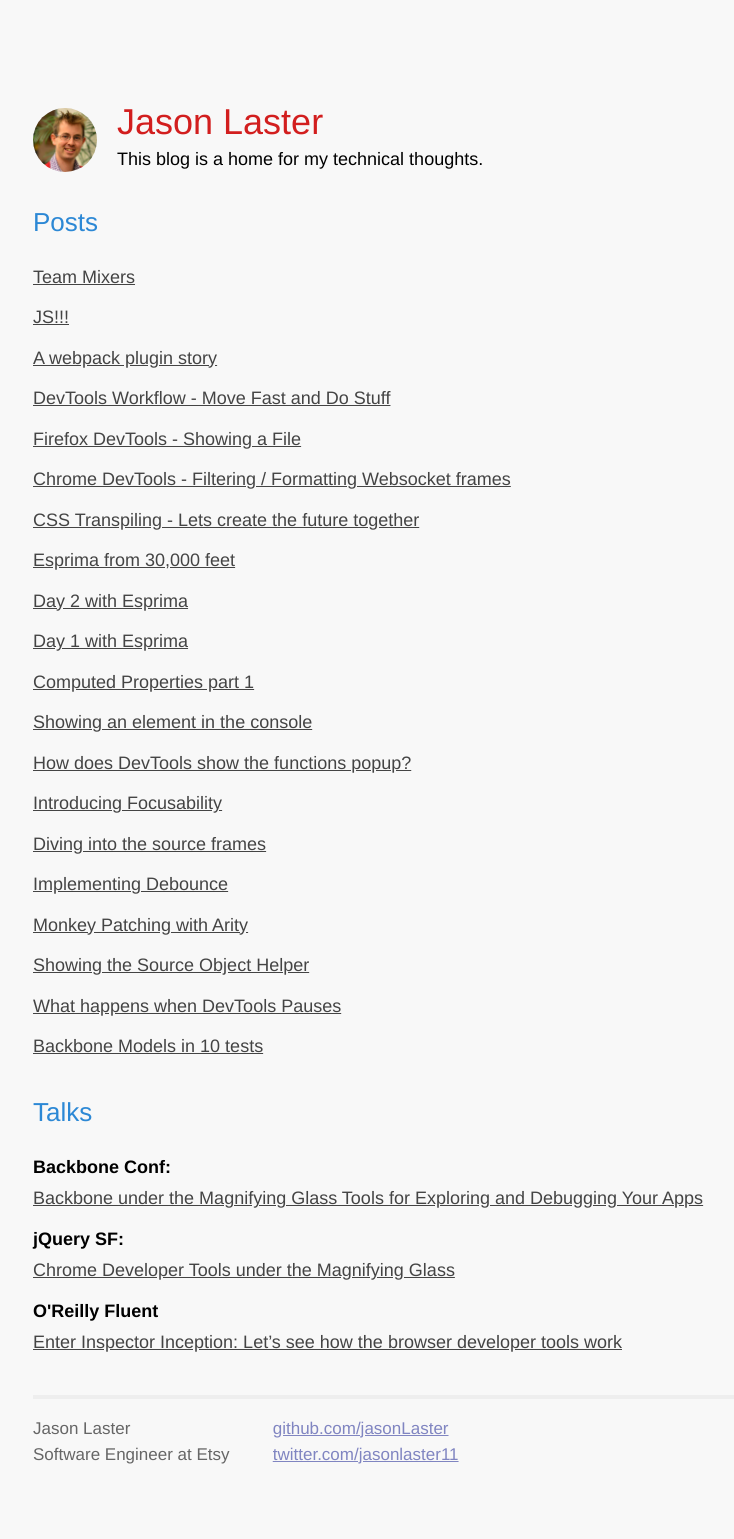
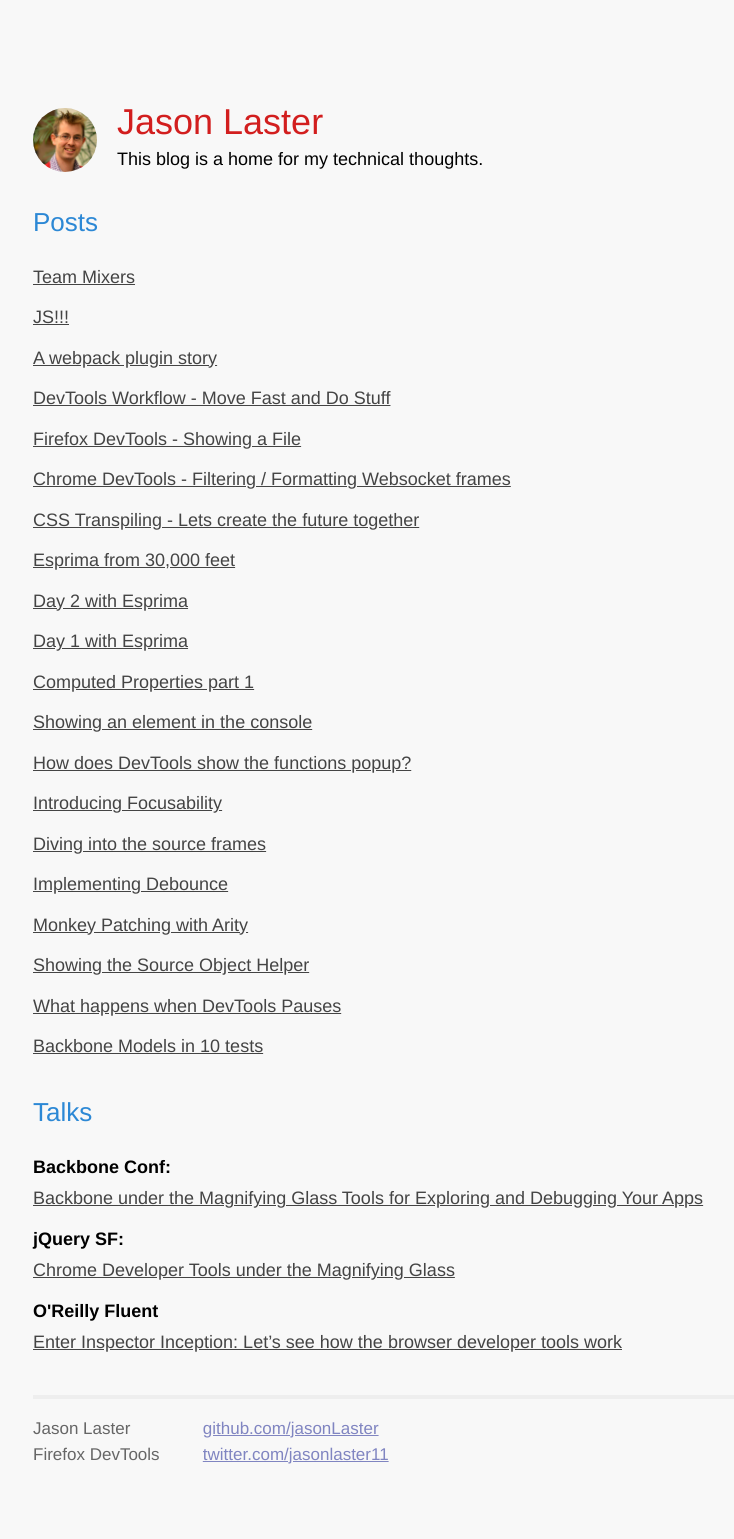
Before and after one commit to jasonLaster/jasonLaster.github.io, a Jekyll site: the page built from index.html, in a window 1280 px wide. Shown: the whole page, without its empty margins (238-972 px from the left). Built offline with Jekyll 4.4.1, drawn with Linux system fonts in a browser that asks for light colours; Markdown is read by kramdown in place of the engine named in the settings.

Commit message:
fix title

```diff
--- a/_layouts/default.html
+++ b/_layouts/default.html
@@ -27,7 +27,7 @@
             <div class="contact">
               <p>
                 Jason Laster<br />
-                Software Engineer at Etsy<br />
+                Firefox DevTools<br />
               </p>
             </div>
             <div class="contact">
```
